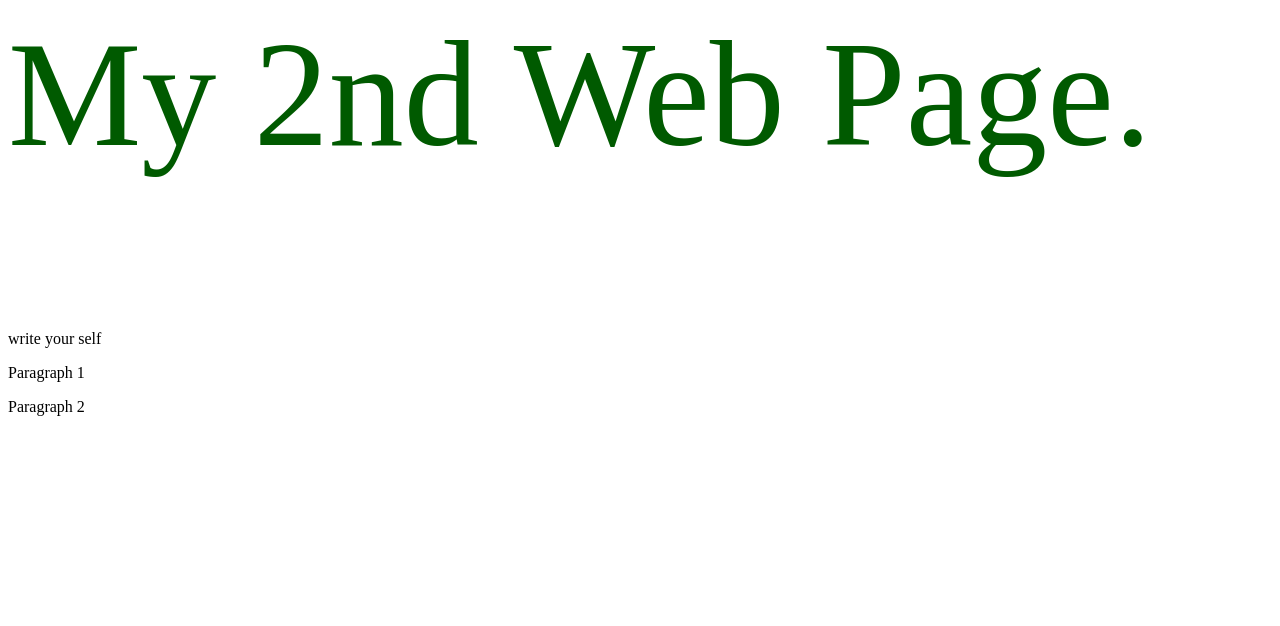
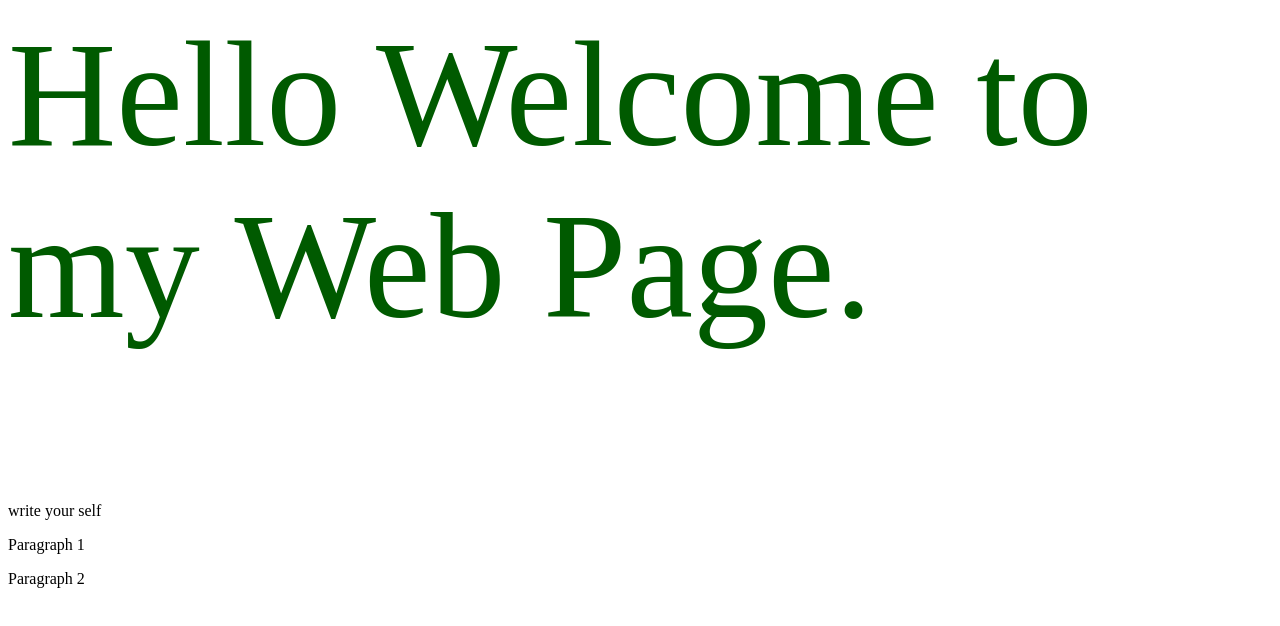
Before and after one commit to byron1231/byron1231.github.io-webclass, a plain HTML site: page index.html in a window 1280 px wide. Drawn offline with Linux system fonts and the light colour scheme.

Commit message:
Add files via upload

```diff
--- a/index.html
+++ b/index.html
@@ -6,7 +6,7 @@
 	<body>
        <P style= "font-size:150px;
 	   color:rgb(0,90,0);">
-            My 2nd Web Page. </P>
+            Hello Welcome to my Web Page. </P>
 
 			  write your self
        </body>
```
